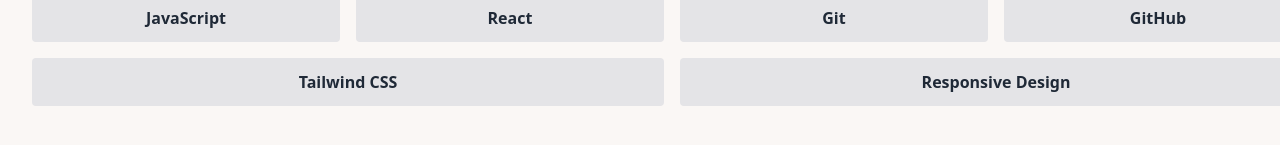
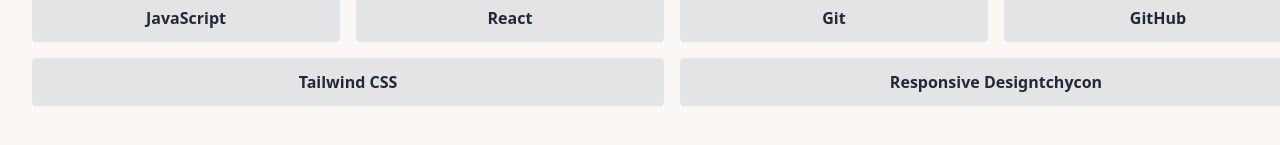
Before and after one commit to EllaGospel/my-portfolio, a React (Create React App) app: page / in a window 1280 px wide. Shown: the part 599-744 px from the top of the page. Built offline with nearby package versions, Linux system fonts and the light colour scheme.

Commit message:
some changes

```diff
--- a/src/components/Skills.jsx
+++ b/src/components/Skills.jsx
@@ -31,6 +31,7 @@
                                     </div>
                                 <div class="flex items-center justify-center w-full px-3 py-3 bg-zinc-200 text-gray-800 font-semibold rounded">
                                     <span>Responsive Design</span>
+                                    <p>tchycon</p>
                                 </div>
                             </div>
                         </div>
```
